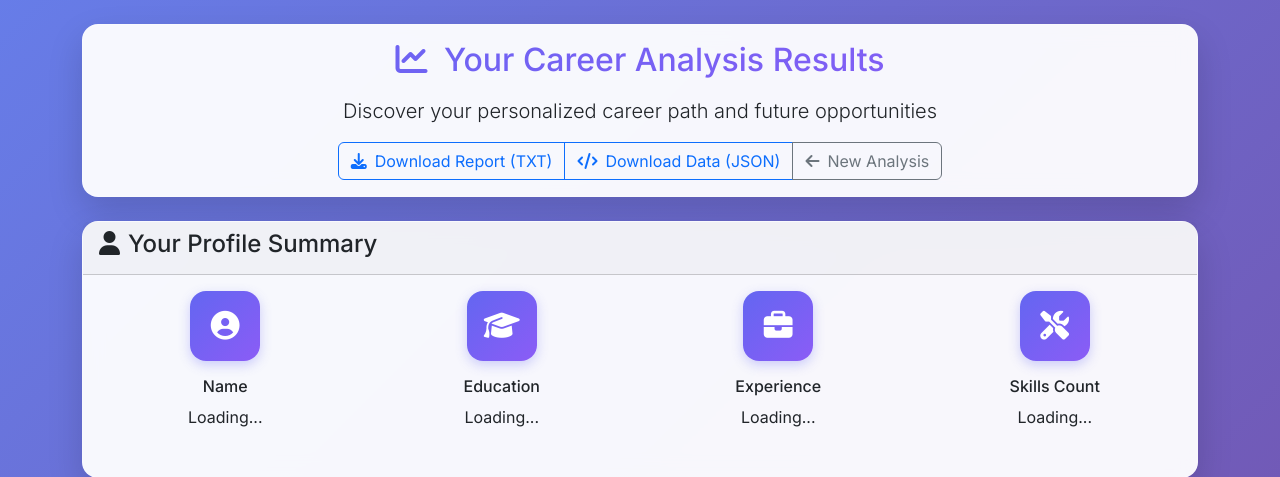
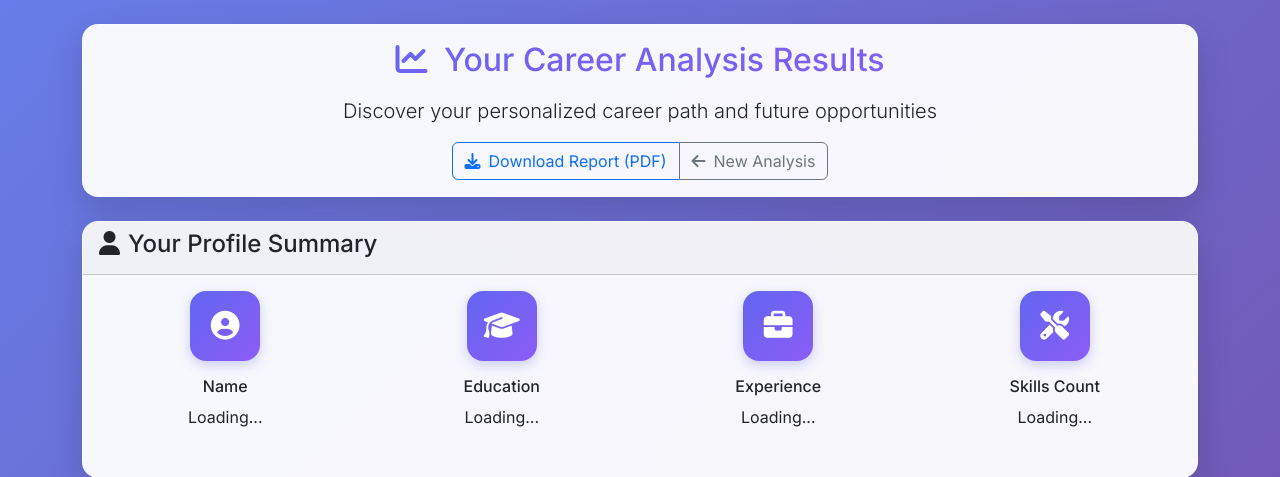
Before and after one commit to Amrut735/Career-Guide-AI, a Flask app: page /results in a window 1280 px wide. Shown: the part 70-547 px from the top of the page. Run offline with Flask 3, Linux system fonts and the light colour scheme; the visitor is signed in with stand-in values (Sample User, id 1).

Commit message:
Update download button to PDF only

```diff
--- a/templates/results.html
+++ b/templates/results.html
@@ -14,12 +14,10 @@
                 </h2>
                 <p class="lead">Discover your personalized career path and future opportunities</p>
                 <div class="btn-group" role="group">
-                    <a href="/download/txt" class="btn btn-outline-primary">
-                        <i class="fas fa-download me-2"></i>Download Report (TXT)
+                    <a href="/download/PDF" class="btn btn-outline-primary">
+                        <i class="fas fa-download me-2"></i>Download Report (PDF)
                     </a>
-                    <a href="/download/json" class="btn btn-outline-primary">
-                        <i class="fas fa-code me-2"></i>Download Data (JSON)
-                    </a>
+
                     <a href="/" class="btn btn-outline-secondary">
                         <i class="fas fa-arrow-left me-2"></i>New Analysis
                     </a>
```
